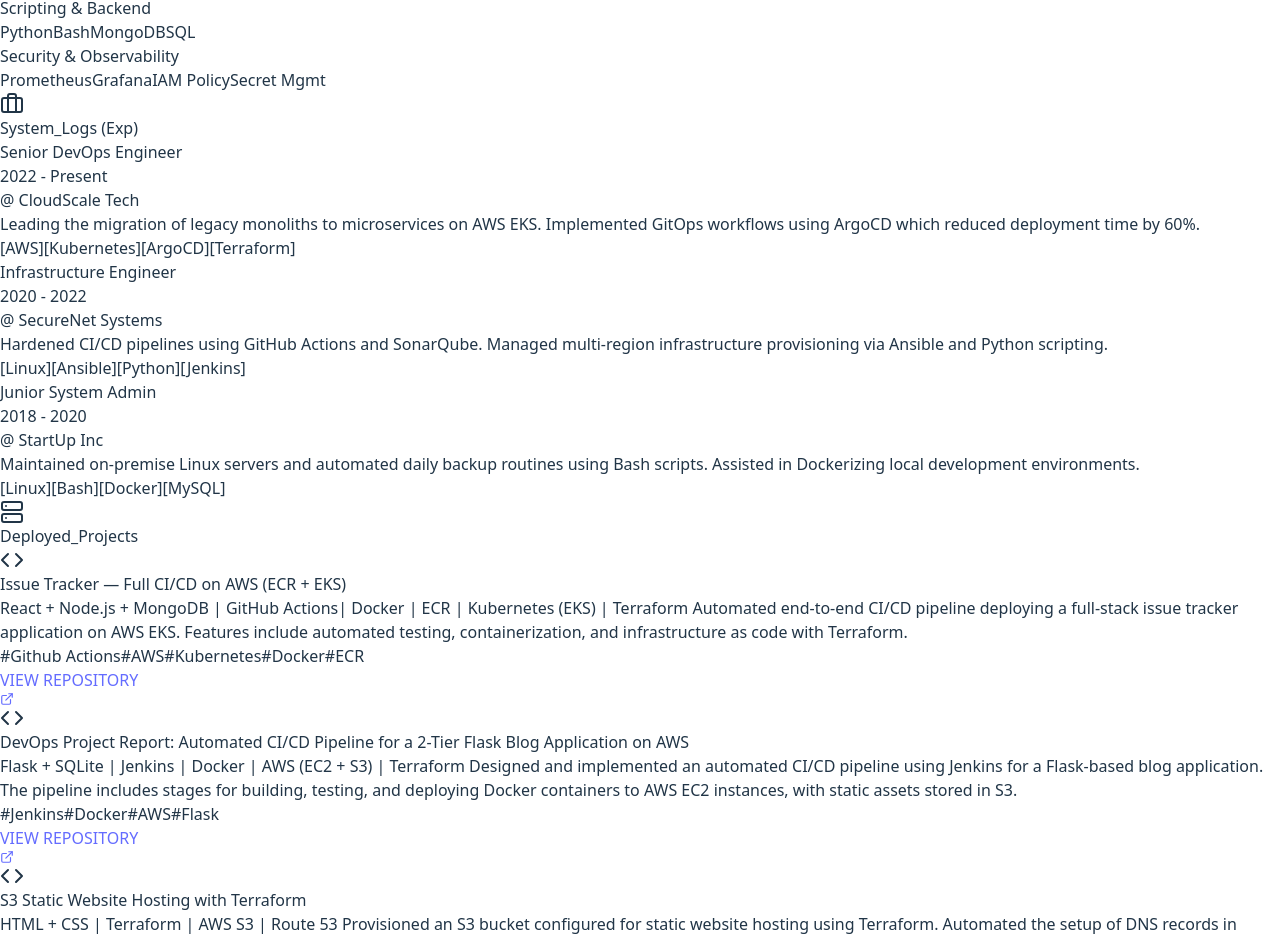
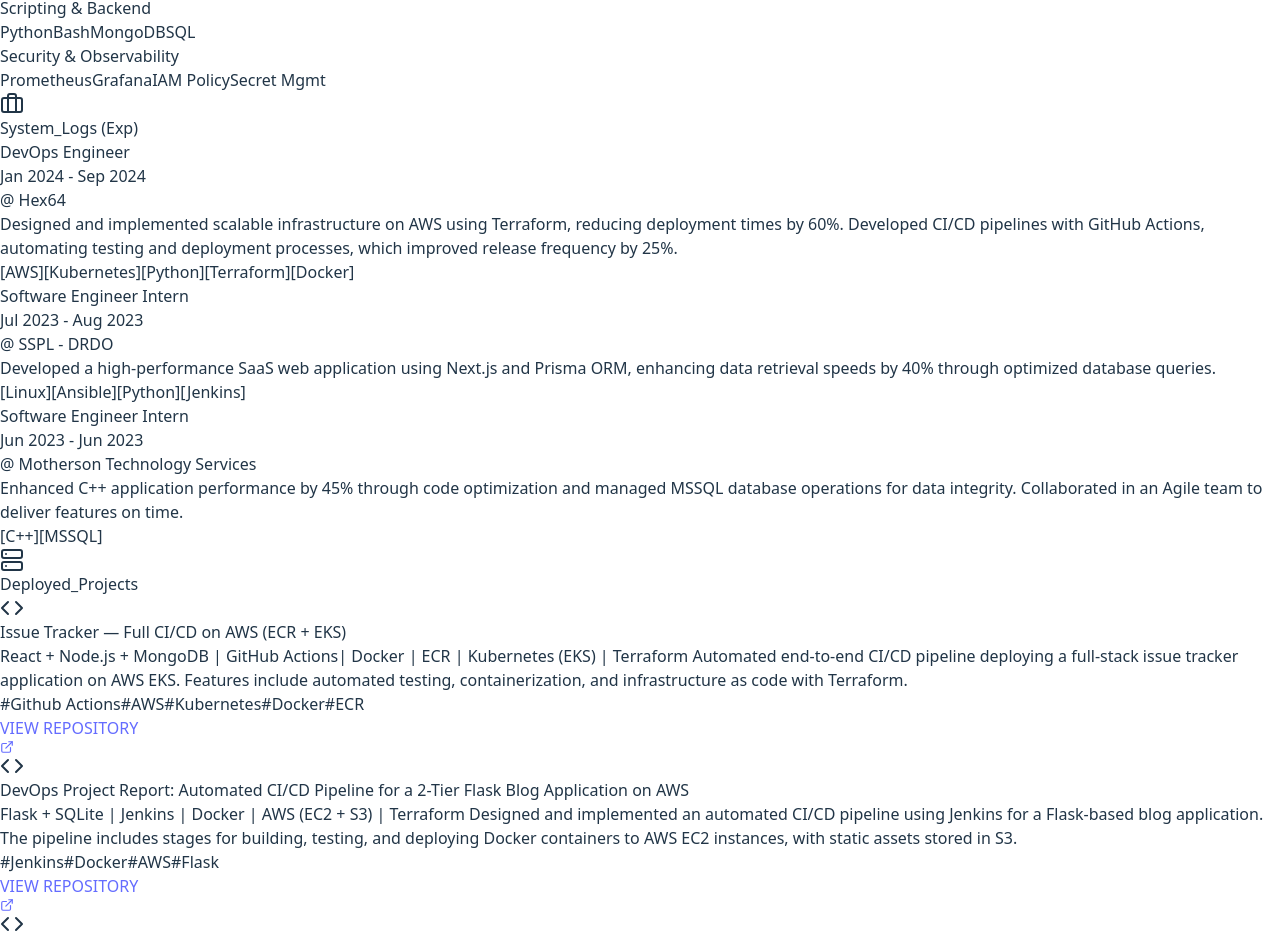
Before and after one commit to nipun221/my-devops-portfolio, a React (Vite) app: page / in a window 1280 px wide. Shown: the part 995-1932 px from the top of the page. Built offline with nearby package versions, Linux system fonts and the light colour scheme.

Commit message:
added experience section

```diff
--- a/src/App.jsx
+++ b/src/App.jsx
@@ -74,28 +74,28 @@
 
   const experience = [
     {
-      company: 'CloudScale Tech',
-      role: 'Senior DevOps Engineer',
-      period: '2022 - Present',
+      company: 'Hex64',
+      role: 'DevOps Engineer',
+      period: 'Jan 2024 - Sep 2024',
       description:
-        'Leading the migration of legacy monoliths to microservices on AWS EKS. Implemented GitOps workflows using ArgoCD which reduced deployment time by 60%.',
-      tech: ['AWS', 'Kubernetes', 'ArgoCD', 'Terraform']
+        'Designed and implemented scalable infrastructure on AWS using Terraform, reducing deployment times by 60%. Developed CI/CD pipelines with GitHub Actions, automating testing and deployment processes, which improved release frequency by 25%.',
+      tech: ['AWS', 'Kubernetes', 'Python', 'Terraform', 'Docker']
     },
     {
-      company: 'SecureNet Systems',
-      role: 'Infrastructure Engineer',
-      period: '2020 - 2022',
+      company: 'SSPL - DRDO',
+      role: 'Software Engineer Intern',
+      period: 'Jul 2023 - Aug 2023',
       description:
-        'Hardened CI/CD pipelines using GitHub Actions and SonarQube. Managed multi-region infrastructure provisioning via Ansible and Python scripting.',
+        'Developed a high-performance SaaS web application using Next.js and Prisma ORM, enhancing data retrieval speeds by 40% through optimized database queries.',
       tech: ['Linux', 'Ansible', 'Python', 'Jenkins']
     },
     {
-      company: 'StartUp Inc',
-      role: 'Junior System Admin',
-      period: '2018 - 2020',
+      company: 'Motherson Technology Services',
+      role: 'Software Engineer Intern',
+      period: 'Jun 2023 - Jun 2023',
       description:
-        'Maintained on-premise Linux servers and automated daily backup routines using Bash scripts. Assisted in Dockerizing local development environments.',
-      tech: ['Linux', 'Bash', 'Docker', 'MySQL']
+        'Enhanced C++ application performance by 45% through code optimization and managed MSSQL database operations for data integrity. Collaborated in an Agile team to deliver features on time.',
+      tech: ['C++', 'MSSQL']
     }
   ];
 
```
